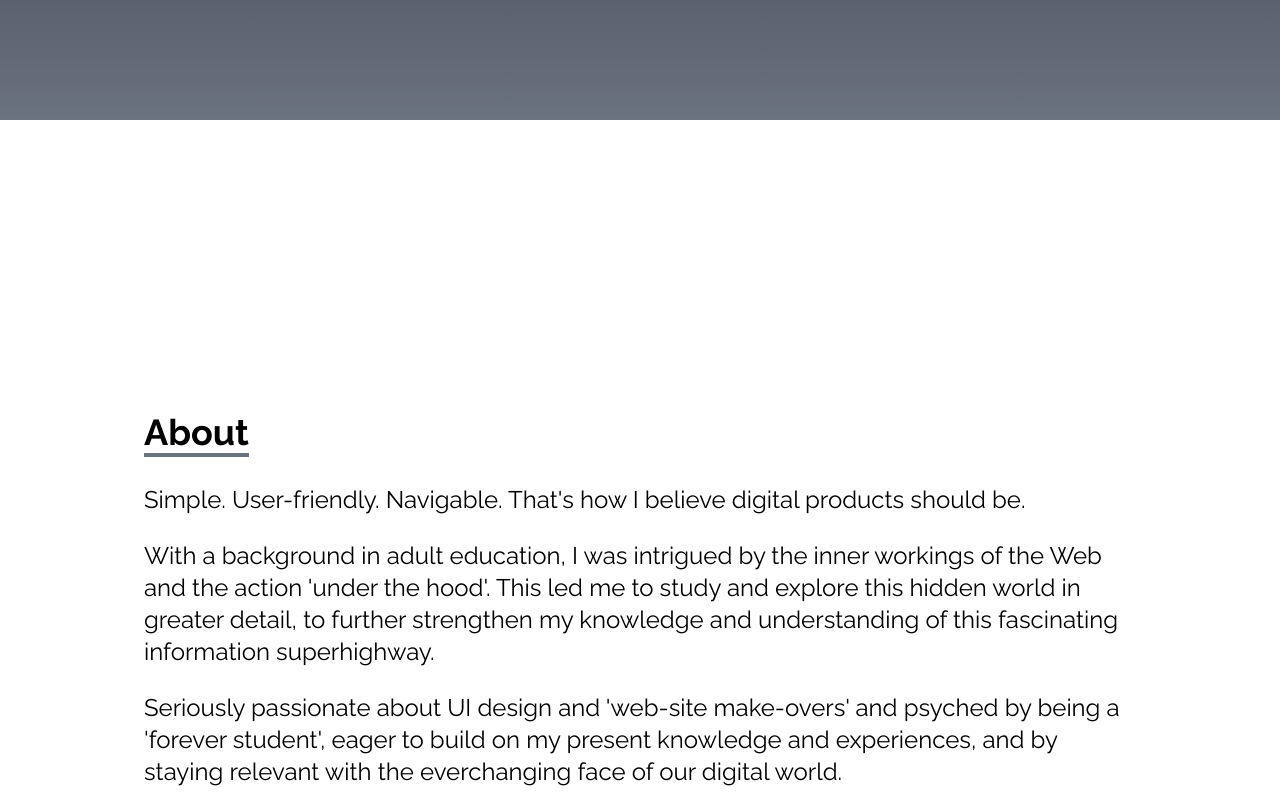
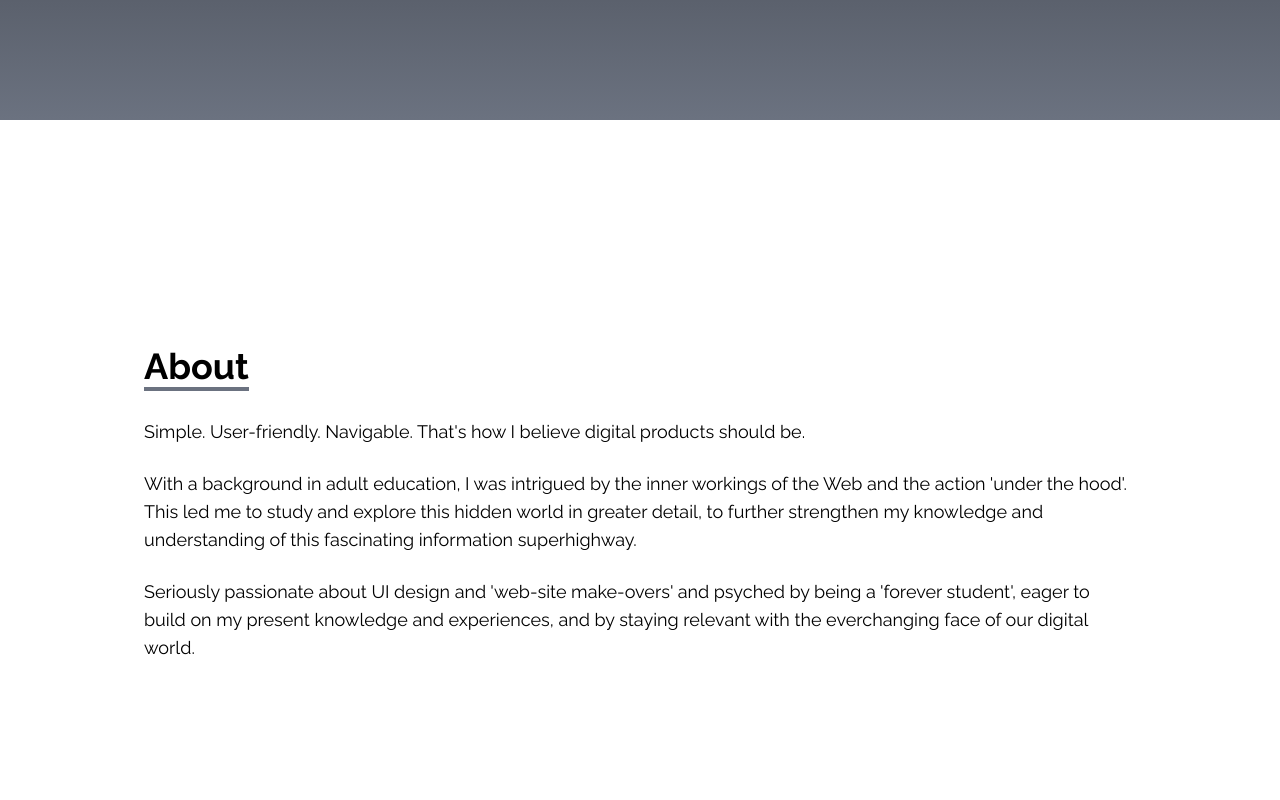
Before and after one commit to sniperglass/my-portfolio, a React (Create React App) app: page / in a window 1280 px wide. Shown: the part 680-1480 px from the top of the page. Built offline with nearby package versions, Linux system fonts and the light colour scheme.

Commit message:
about refactorr

```diff
--- a/src/components/About.js
+++ b/src/components/About.js
@@ -6,24 +6,24 @@ const About = () => {
     <div name='about' className='w-full h-screen'>
 
         <div className='max-w-screen-lg p-7 md:p-4 mx-auto flex
-        flex-col justify-center w-full md:h-full xs:mt-20 pt-28'>
+        flex-col justify-center w-full md:h-full pt-28 xs:pt-20'>
 
-            <div className='xs:text-sm'>
+            <div>
                 <p className='text-3xl md:text-4xl inline font-bold border-b-4
                 border-gray-500'>About</p>
             </div>
 
-                <p className='xs:text-l text-2xl mt-8'>
+                <p className='xs:text-lg text-2xl mt-8'>
                     Simple. User-friendly. Navigable. That's how I believe digital products should be.
                     </p>
                 <br />
-                <p className='xs:text-l text-2xl '>
+                <p className='xs:text-lg text-2xl'>
                     With a background in adult education, I was intrigued by the inner workings of the Web and the action 'under the hood'.
                     This led me to study and explore this hidden world in greater detail,
                     to further strengthen my knowledge and understanding of this fascinating information superhighway.
                 </p>
                 <br />
-                <p className='xs:text-l text-2xl '>
+                <p className='xs:text-lg text-2xl xs:pb-8'>
                 Seriously passionate about UI design and 'web-site make-overs' and psyched by being a 'forever student', eager to build on my present knowledge
                 and experiences, and by staying relevant with the everchanging face of our digital world.
                 </p>
```
